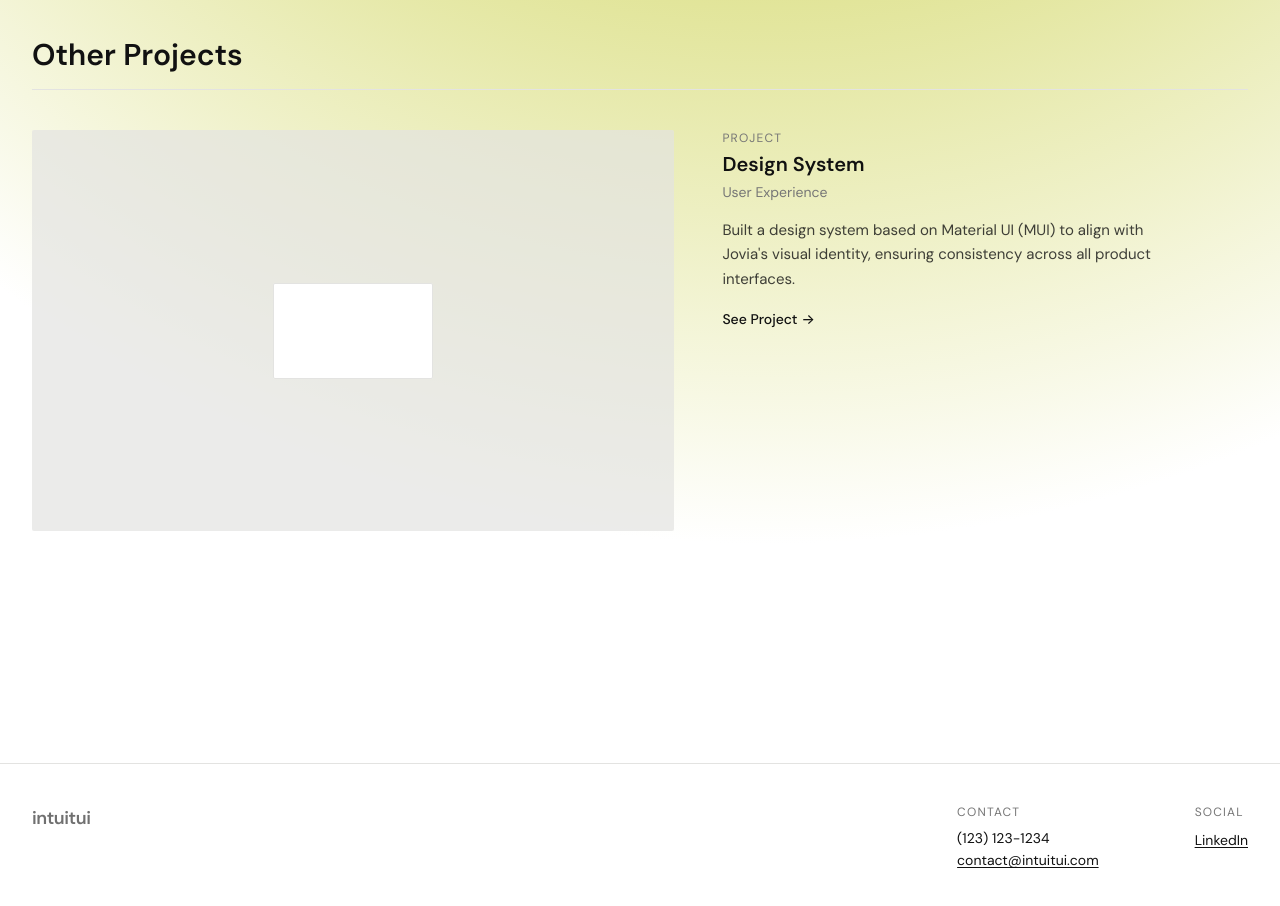
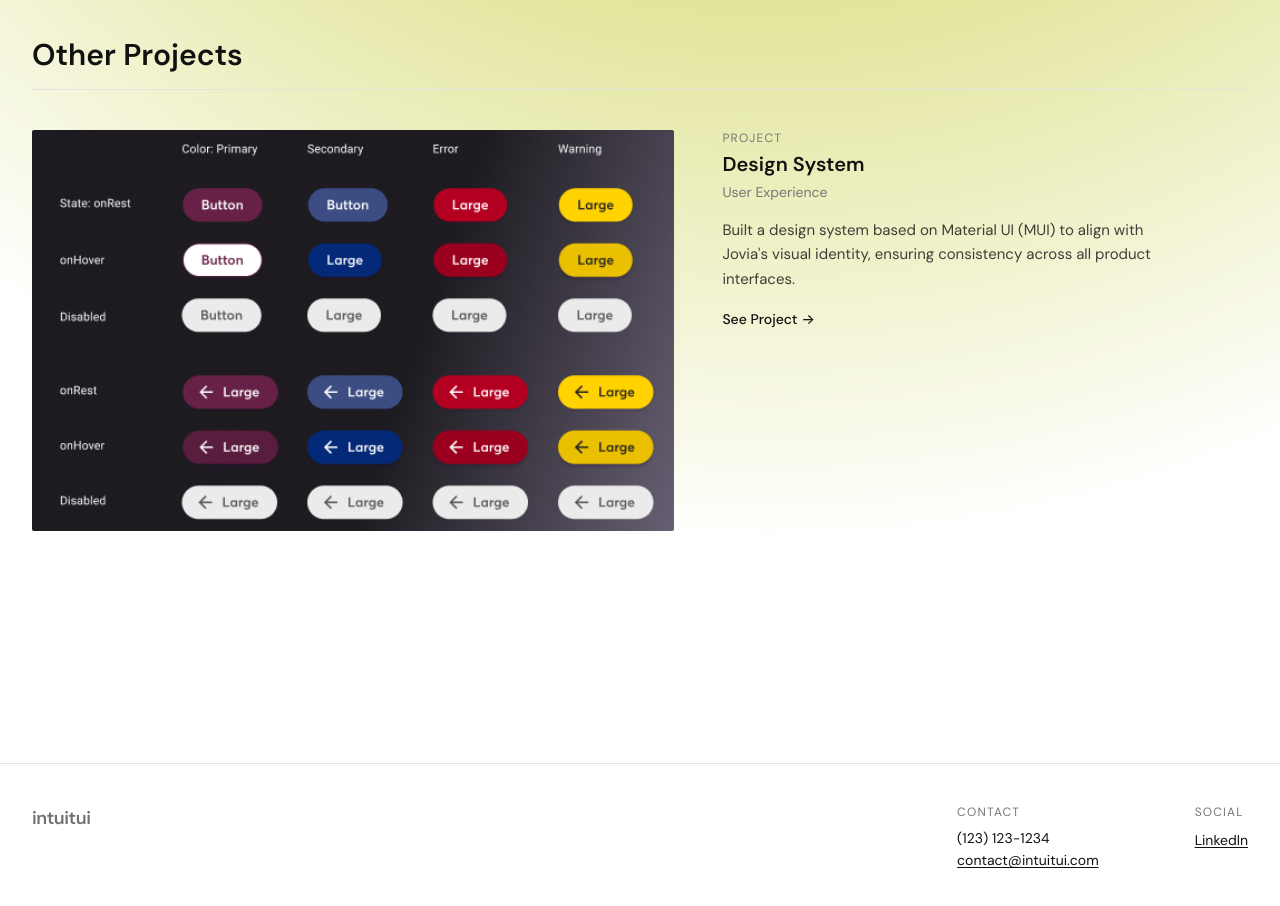
Before and after one commit to jydny/intuitui-portfolio, a React (Vite) app: page /#/work/jovia-custom-app in a window 1280 px wide. Shown: the part 1400-2306 px from the top of the page. Built offline with nearby package versions, Linux system fonts and the light colour scheme.

Commit message:
Adding images to Other Project

```diff
--- /dev/null
+++ b/src/lib/projectThumbs.js
@@ -0,0 +1,16 @@
+import projApp from "../assets/proj_app_576w.png";
+import projDs from "../assets/proj_ds_576w.png";
+import projLab from "../assets/proj_lab_576w.png";
+import projModules from "../assets/proj_modules_576w.png";
+
+/**
+ * Thumbnail image for each project, keyed by slug. Used by the Work page grid
+ * and the "Other Projects" block on every case-study page. `branding` reuses the
+ * lab image since it has no dedicated thumbnail.
+ */
+export const projectThumbs = {
+  "jovia-custom-app": projApp,
+  "design-system": projDs,
+  modules: projModules,
+  branding: projLab,
+};
--- a/src/pages/Branding.jsx
+++ b/src/pages/Branding.jsx
@@ -4,6 +4,7 @@ import PageGlow from "../components/PageGlow";
 import CardImage from "../components/CardImage";
 import { BentoGrid, BentoCard } from "../components/Bentogrid";
 import { getProject, projects } from "../data/projects";
+import { projectThumbs } from "../lib/projectThumbs";
 
 const bannerImage = new URL("../assets/branding/Banner - Financial Wellness.png", import.meta.url).href;
 const checkboxImage = new URL("../assets/branding/Checkbox Background.png", import.meta.url).href;
@@ -63,9 +64,11 @@ export default function Branding() {
         <ProjectCard
           project={otherProject}
           preview={
-            <div className="bg-hairline/50 w-full h-full flex items-center justify-center">
-              <div className="bg-paper border border-hairline rounded-sm w-40 h-24" />
-            </div>
+            <img
+              src={projectThumbs[otherProject.slug]}
+              alt={otherProject.title}
+              className="w-full h-full object-cover"
+            />
           }
         />
       </section>
--- a/src/pages/CustomApp.jsx
+++ b/src/pages/CustomApp.jsx
@@ -4,6 +4,7 @@ import PageGlow from "../components/PageGlow";
 import CardImage from "../components/CardImage";
 import { BentoGrid, BentoCard } from "../components/Bentogrid";
 import { getProject, projects } from "../data/projects";
+import { projectThumbs } from "../lib/projectThumbs";
 
 const continueApplicationImage = new URL("../assets/custom_app/Continue Application.png", import.meta.url).href;
 const introImage = new URL("../assets/custom_app/Intro.png", import.meta.url).href;
@@ -56,9 +57,11 @@ export default function CustomApp() {
         <ProjectCard
           project={otherProject}
           preview={
-            <div className="bg-hairline/50 w-full h-full flex items-center justify-center">
-              <div className="bg-paper border border-hairline rounded-sm w-40 h-24" />
-            </div>
+            <img
+              src={projectThumbs[otherProject.slug]}
+              alt={otherProject.title}
+              className="w-full h-full object-cover"
+            />
           }
         />
       </section>
--- a/src/pages/CustomModules.jsx
+++ b/src/pages/CustomModules.jsx
@@ -4,6 +4,7 @@ import PageGlow from "../components/PageGlow";
 import CardImage from "../components/CardImage";
 import { BentoGrid, BentoCard } from "../components/Bentogrid";
 import { getProject, projects } from "../data/projects";
+import { projectThumbs } from "../lib/projectThumbs";
 
 const calBudget = new URL("../assets/modules/cal_budget.png", import.meta.url).href;
 const calBudgetM = new URL("../assets/modules/cal_budget_m.png", import.meta.url).href;
@@ -61,9 +62,11 @@ export default function CustomModules() {
         <ProjectCard
           project={otherProject}
           preview={
-            <div className="bg-hairline/50 w-full h-full flex items-center justify-center">
-              <div className="bg-paper border border-hairline rounded-sm w-40 h-24" />
-            </div>
+            <img
+              src={projectThumbs[otherProject.slug]}
+              alt={otherProject.title}
+              className="w-full h-full object-cover"
+            />
           }
         />
       </section>
--- a/src/pages/DesignSystem.jsx
+++ b/src/pages/DesignSystem.jsx
@@ -4,6 +4,7 @@ import PageGlow from "../components/PageGlow";
 import CardImage from "../components/CardImage";
 import { BentoGrid, BentoCard } from "../components/Bentogrid";
 import { getProject, projects } from "../data/projects";
+import { projectThumbs } from "../lib/projectThumbs";
 
 const typographyImage = new URL("../assets/design_system/Typography.png", import.meta.url).href;
 const buttonImage = new URL("../assets/design_system/Button - Contained.png", import.meta.url).href;
@@ -61,9 +62,11 @@ export default function DesignSystem() {
         <ProjectCard
           project={otherProject}
           preview={
-            <div className="bg-olive/80 w-full h-full flex items-center justify-center">
-              <div className="bg-paper rounded-md w-40 h-24 shadow-sm" />
-            </div>
+            <img
+              src={projectThumbs[otherProject.slug]}
+              alt={otherProject.title}
+              className="w-full h-full object-cover"
+            />
           }
         />
       </section>
--- a/src/pages/Work.jsx
+++ b/src/pages/Work.jsx
@@ -1,16 +1,6 @@
 import { projects } from "../data/projects";
 import ProjectCard from "../components/ProjectCard";
-import app from "../assets/proj_app_576w.png";
-import ds from "../assets/proj_ds_576w.png";
-import lab from "../assets/proj_lab_576w.png";
-import modules from "../assets/proj_modules_576w.png";
-
-const projectImages = {
-  "jovia-custom-app": app,
-  "design-system": ds,
-  "modules": modules,
-  "branding": lab,
-};
+import { projectThumbs as projectImages } from "../lib/projectThumbs";
 
 function GenericPreview({ accent }) {
   return (
```
